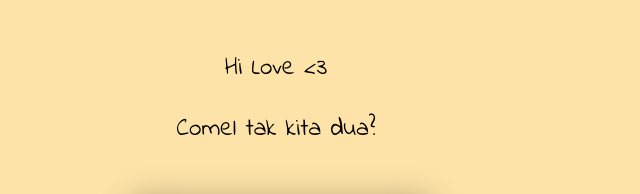
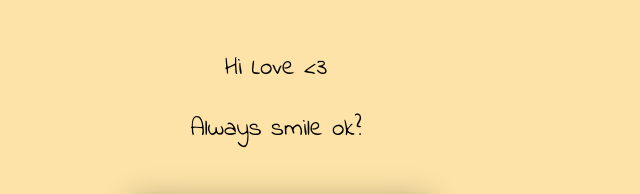
Before and after one commit to Jhester11/book1, a plain HTML site: page card.html in a window 1280 px wide. Shown: the top 194 px of the page, 364-1004 px from the left. Drawn offline with Linux system fonts and the light colour scheme.

Commit message:
Update card.html

```diff
--- a/card.html
+++ b/card.html
@@ -157,7 +157,7 @@
 <body>
     <div class="text-below-card">
     <p>Hi Love <3</p>
-    <p>Comel tak kita dua?</p>
+    <p>Always smile ok?</p>
     </div>
     <div class="card">
     <div class="imgBox">
```
